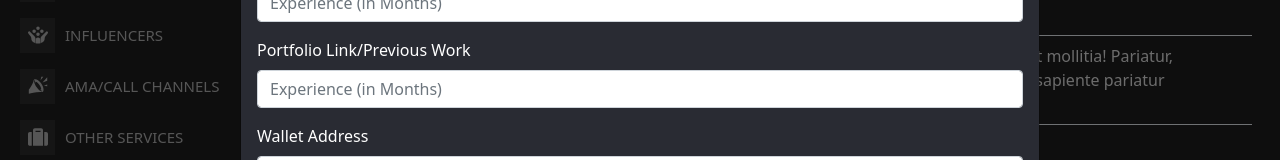
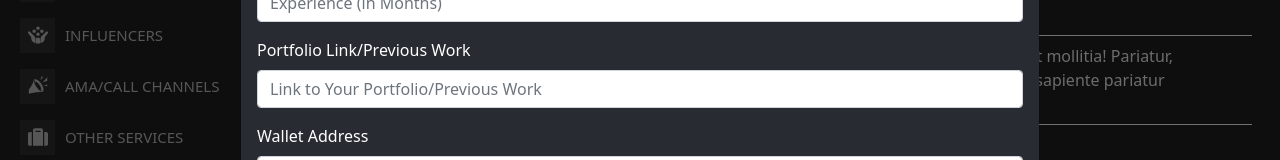
Before and after one commit to Mustafa-Siddique/BBTSquare, a React (Create React App) app: page /detail in a window 1280 px wide. Both pictures are taken after a click on the button "Show Your Interest". Shown: the part 354-514 px from the top of the page. Built offline with nearby package versions, Linux system fonts and the light colour scheme.

Commit message:
Update Modal.js

```diff
--- a/src/Components/Modal.js
+++ b/src/Components/Modal.js
@@ -42,7 +42,7 @@ export default function AssignedModal(props) {
 
             <Form.Group className="mb-3" controlId="formBasicPortfolio">
               <Form.Label>Portfolio Link/Previous Work</Form.Label>
-              <Form.Control type="url" placeholder="Experience (in Months)" required />
+              <Form.Control type="url" placeholder="Link to Your Portfolio/Previous Work" required />
             </Form.Group>
 
             <Form.Group className="mb-3" controlId="formBasicWA">
```
